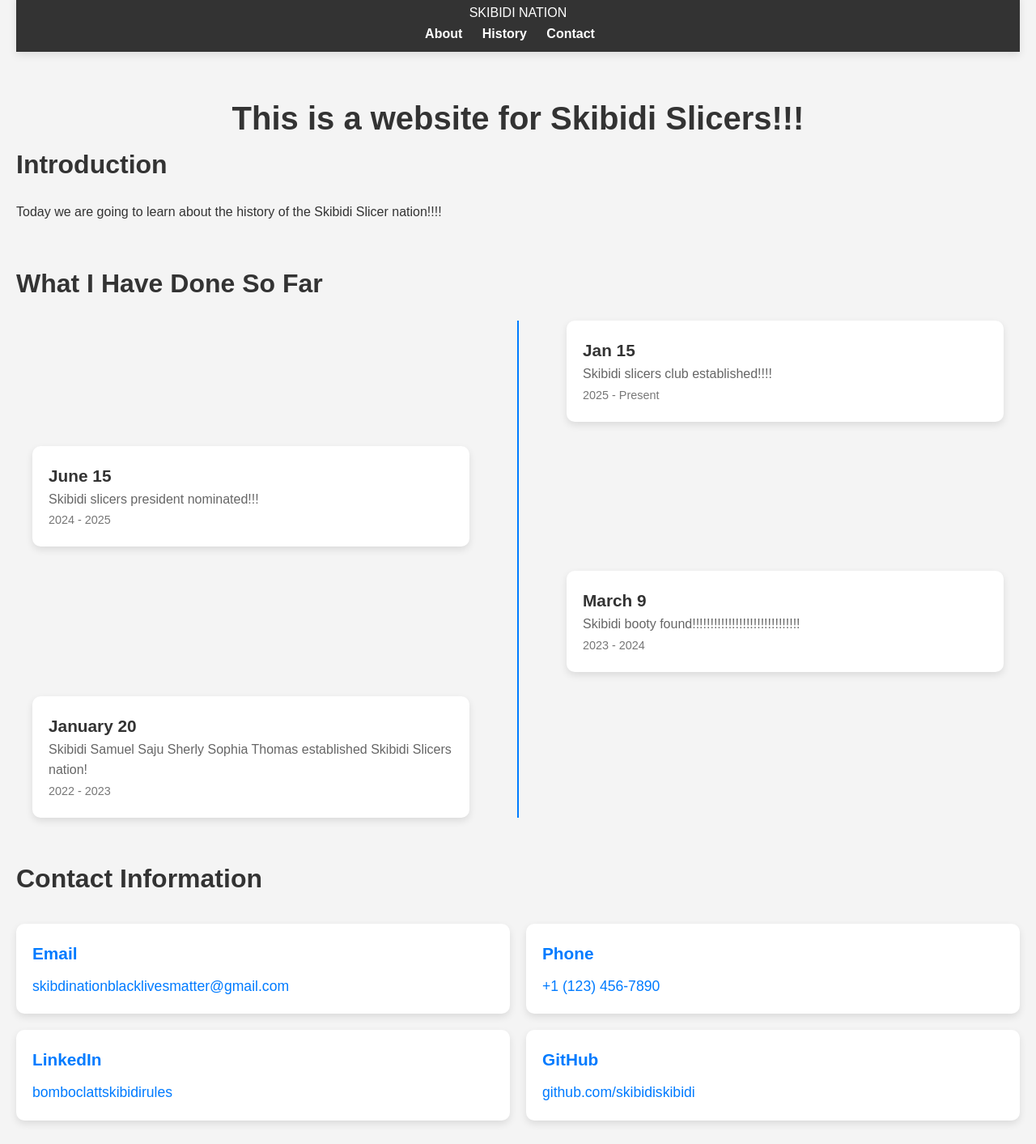
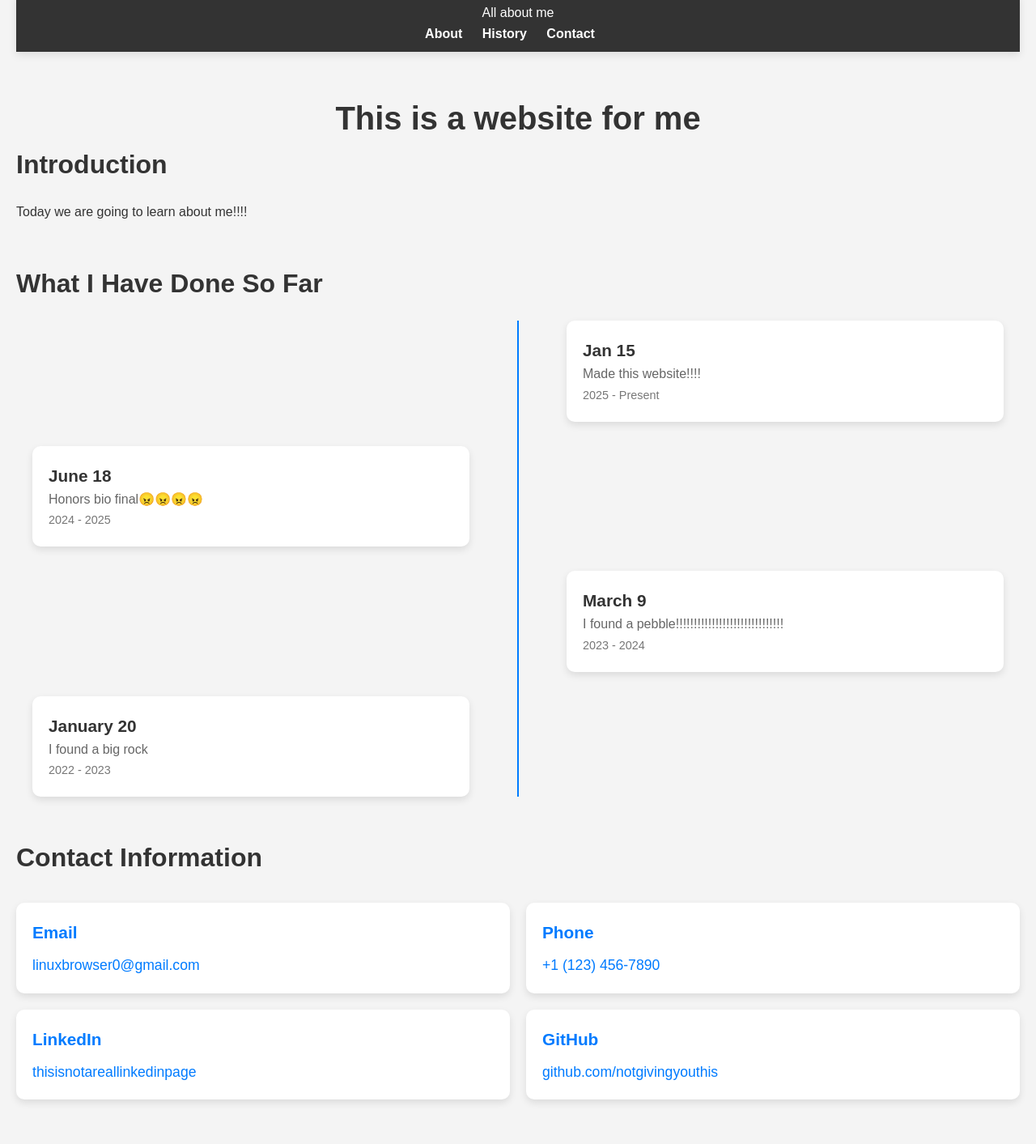
Before and after one commit to 27sathomas/portfolio.github.io, a plain HTML site: page index.html in a window 1280 px wide. Shown: the part 7-1420 px from the top of the page at 81% size. Drawn offline with Linux system fonts and the light colour scheme.

Commit message:
Update index.html

```diff
--- a/index.html
+++ b/index.html
@@ -11,7 +11,7 @@
     <!-- Header and Navigation Menu -->
     <header>
       <nav>
-        <div class="logo">SKIBIDI NATION</div>
+        <div class="logo">All about me</div>
         <ul>
           <li><a href="#about">About</a></li>
           <li><a href="#work">History</a></li>
@@ -22,10 +22,10 @@
 
     <!-- About Section -->
     <section id="about">
-      <h1>This is a website for Skibidi Slicers!!!</h1>
+      <h1>This is a website for me</h1>
       <div class="intro">
         <h2>Introduction</h2>
-        <p>Today we are going to learn about the history of the Skibidi Slicer nation!!!!</p>
+        <p>Today we are going to learn about me!!!!</p>
       </div>
     </section>
 
@@ -37,7 +37,7 @@
         <div class="timeline-item left">
           <div class="timeline-content">
             <h3>Jan 15</h3>
-            <p>Skibidi slicers club established!!!!</p>
+            <p>Made this website!!!!</p>
             <span class="date">2025 - Present</span>
           </div>
         </div>
@@ -45,8 +45,8 @@
         <!-- Timeline Item Right -->
         <div class="timeline-item right">
           <div class="timeline-content">
-            <h3>June 15</h3>
-            <p>Skibidi slicers president nominated!!!</p>
+            <h3>June 18</h3>
+            <p>Honors bio final😠😠😠😠</p>
             <span class="date">2024 - 2025</span>
           </div>
         </div>
@@ -55,14 +55,14 @@
         <div class="timeline-item left">
           <div class="timeline-content">
             <h3>March 9</h3>
-            <p>Skibidi booty found!!!!!!!!!!!!!!!!!!!!!!!!!!!!!!</p>
+            <p>I found a pebble!!!!!!!!!!!!!!!!!!!!!!!!!!!!!!</p>
             <span class="date">2023 - 2024</span>
           </div>
         </div>
         <div class="timeline-item right">
           <div class="timeline-content">
             <h3>January 20</h3>
-            <p>Skibidi Samuel Saju Sherly Sophia Thomas established Skibidi Slicers nation!</p>
+            <p>I found a big rock</p>
             <span class="date">2022 - 2023</span>
           </div>
         </div>
@@ -75,7 +75,7 @@
       <div class="contact-info">
         <div class="contact-item">
           <h3>Email</h3>
-          <p><a href="mailto:justachillguy@example.com">skibdinationblacklivesmatter@gmail.com</a></p>
+          <p><a href="mailto:justachillguy@example.com">linuxbrowser0@gmail.com</a></p>
         </div>
         <div class="contact-item">
           <h3>Phone</h3>
@@ -83,11 +83,11 @@
         </div>
         <div class="contact-item">
           <h3>LinkedIn</h3>
-          <p><a href="https://www.linkedin.com/in/justachillguy" target="_blank">bomboclattskibidirules</a></p>
+          <p><a href="https://www.linkedin.com/in/justachillguy" target="_blank">thisisnotareallinkedinpage</a></p>
         </div>
         <div class="contact-item">
           <h3>GitHub</h3>
-          <p><a href="https://github.com/justachillguy" target="_blank">github.com/skibidiskibidi</a></p>
+          <p><a href="https://github.com/justachillguy" target="_blank">github.com/notgivingyouthis</a></p>
         </div>
       </div>
     </section>
```
